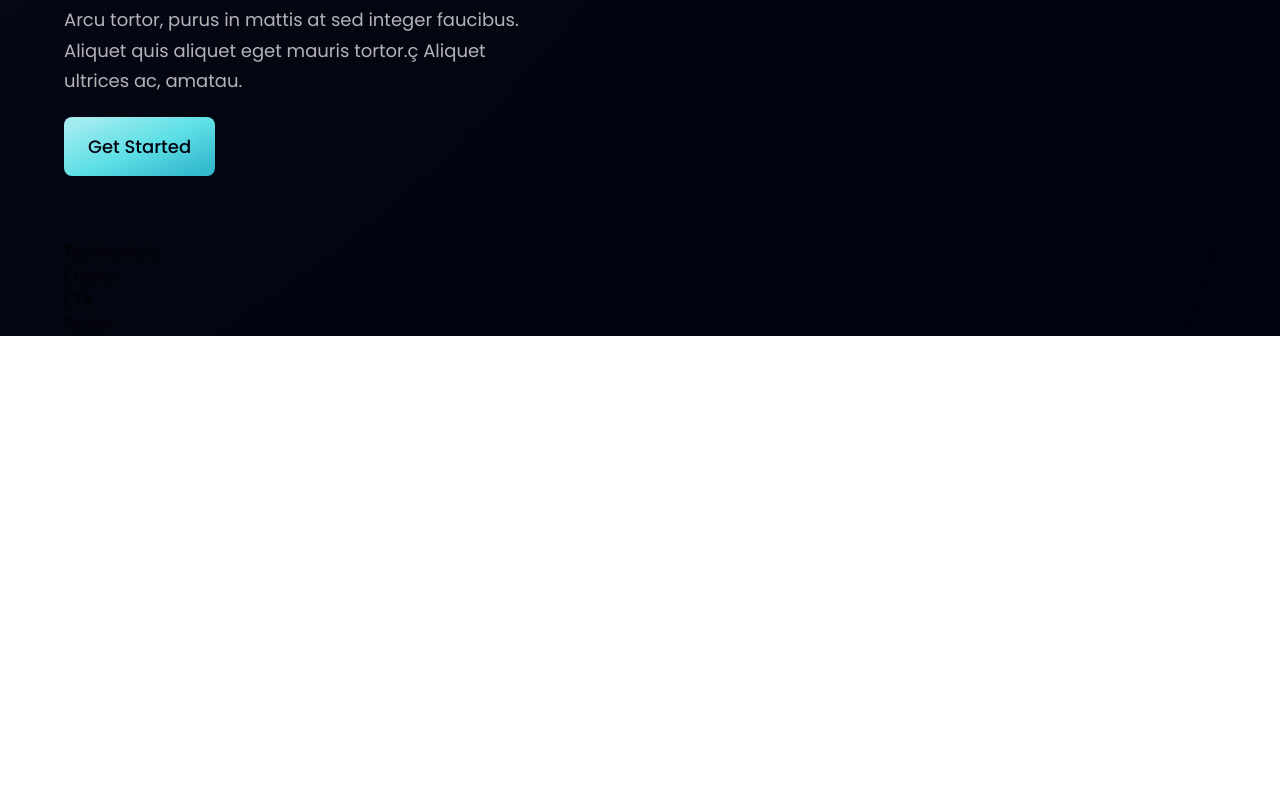
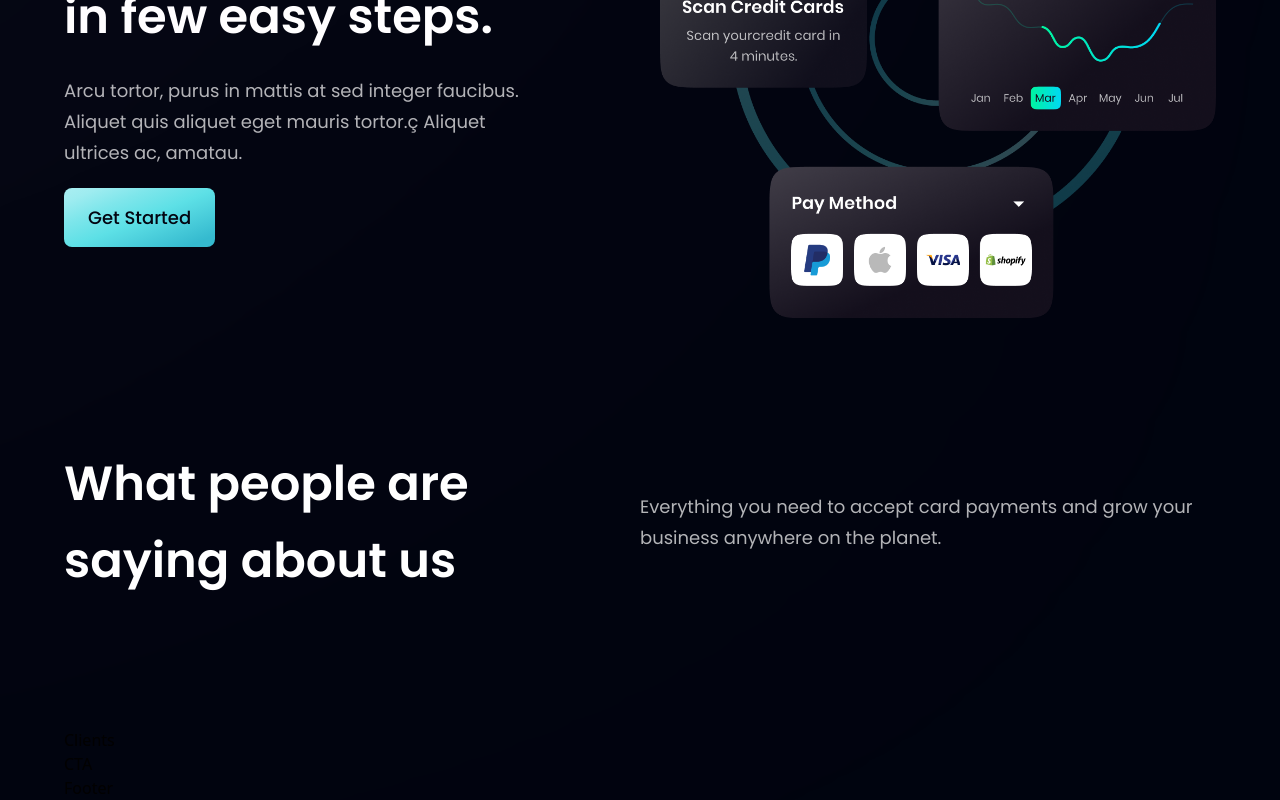
Before and after one commit to Akanimoh12/New-Modern-LandingPage, a React (Vite) app: page / in a window 1280 px wide. Shown: the part 2298-3098 px from the top of the page. Before the commit the page ends 2634 px from the top, so only its background shows below. Built offline with nearby package versions, Linux system fonts and the light colour scheme.

Commit message:
Akan: Updated the Clients sections

```diff
--- a/src/components/CardDeal.jsx
+++ b/src/components/CardDeal.jsx
@@ -16,6 +16,11 @@
         </p>
       <Button styles={`mt-5 rounded-lg`}/>
       </div>
+
+      <div className={layout.sectionImg}>
+        <img src={card} alt="" className="w-full h-full"/>
+      </div>
+
     </section>
   )
 }
--- a/src/components/Testimonials.jsx
+++ b/src/components/Testimonials.jsx
@@ -1,9 +1,27 @@
-import React from 'react'
+import { feedback } from "../constants";
+import styles, { layout } from "../style";
+import FeedbackCard from "./FeedbackCard";
 
-const Testimonials = () => {
-  return (
-    <div>Testimonials</div>
-  )
-}
+const Testimonials = () => (
+  <section
+    id="clients"
+    className={`${styles.paddingY} ${styles.flexCenter} flex-col relative`}
+  >
+    <div></div>
 
-export default Testimonials
+    <div className="w-full flex justify-between items-center md:flex-row flex-col sm:mb-16 mb-6 relative z-[1]">
+      <h1 className={styles.heading2}>
+        What people are <br className="sm:block hidden" /> saying about us
+      </h1>
+
+      <div className="w-full md:mt-0 mt-6">
+        <p className={`${styles.paragraph} text-left`}>
+          Everything you need to accept card payments and grow your business
+          anywhere on the planet.
+        </p>
+      </div>
+    </div>
+  </section>
+);
+
+export default Testimonials;
```
